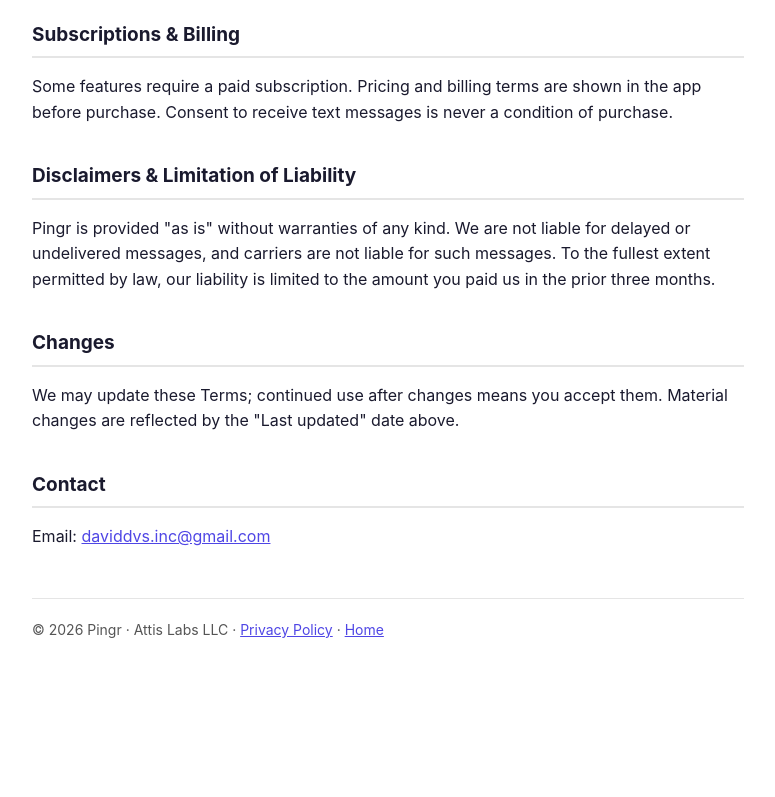
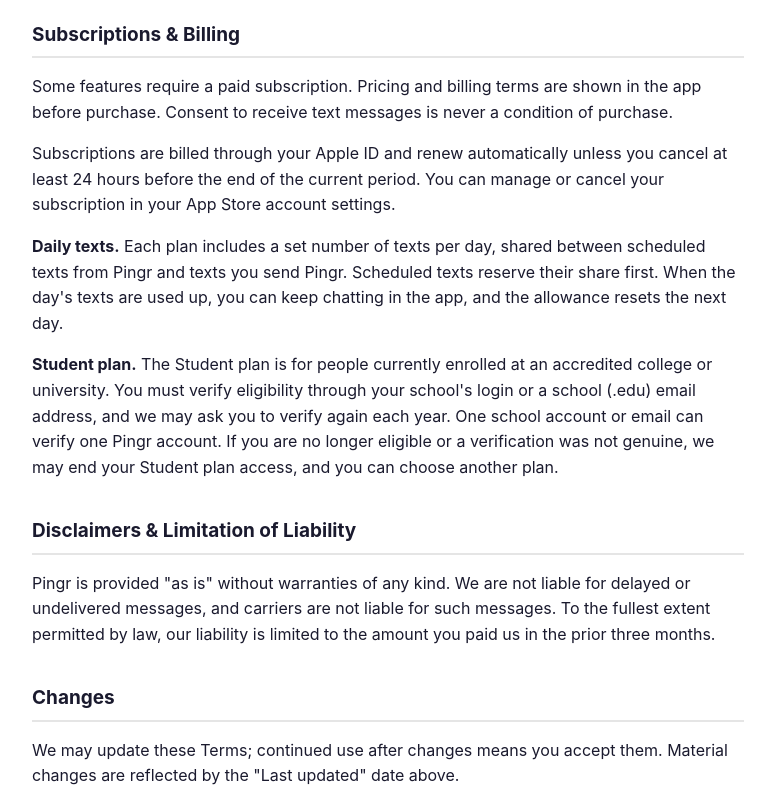
Before and after one commit to Deeads/Pingr, a plain HTML site: page terms.html in a window 1280 px wide. Shown: the part 2000-2797 px from the top of the page, without its empty margins (252-1027 px from the left). Before the commit the page ends 2721 px from the top, so only its background shows below. Drawn offline with Linux system fonts and the light colour scheme.

Commit message:
terms and privacy updates

```diff
--- a/terms.html
+++ b/terms.html
@@ -20,7 +20,7 @@
 </head>
 <body>
   <h1>Terms &amp; Conditions</h1>
-  <div class="updated">Pingr &middot; Last updated: September 22, 2026</div>
+  <div class="updated">Pingr &middot; Last updated: October 3, 2026</div>
 
   <p>These Terms govern your use of Pingr, an SMS reminder and tracking service and mobile
   application operated by Attis Labs LLC (owner: David L Davis Jr), Charlotte, NC ("Pingr," "we," "us").
@@ -86,6 +86,18 @@
   <h2>Subscriptions &amp; Billing</h2>
   <p>Some features require a paid subscription. Pricing and billing terms are shown in the app
   before purchase. Consent to receive text messages is never a condition of purchase.</p>
+  <p>Subscriptions are billed through your Apple ID and renew automatically unless you cancel at
+  least 24 hours before the end of the current period. You can manage or cancel your subscription
+  in your App Store account settings.</p>
+  <p><strong>Daily texts.</strong> Each plan includes a set number of texts per day, shared between
+  scheduled texts from Pingr and texts you send Pingr. Scheduled texts reserve their share first.
+  When the day's texts are used up, you can keep chatting in the app, and the allowance resets
+  the next day.</p>
+  <p><strong>Student plan.</strong> The Student plan is for people currently enrolled at an
+  accredited college or university. You must verify eligibility through your school's login or a
+  school (.edu) email address, and we may ask you to verify again each year. One school account or
+  email can verify one Pingr account. If you are no longer eligible or a verification was not
+  genuine, we may end your Student plan access, and you can choose another plan.</p>
 
   <h2>Disclaimers &amp; Limitation of Liability</h2>
   <p>Pingr is provided "as is" without warranties of any kind. We are not liable for delayed or
```
Also changed, not shown: privacy.html (+13 -3 lines), 1 other file.
